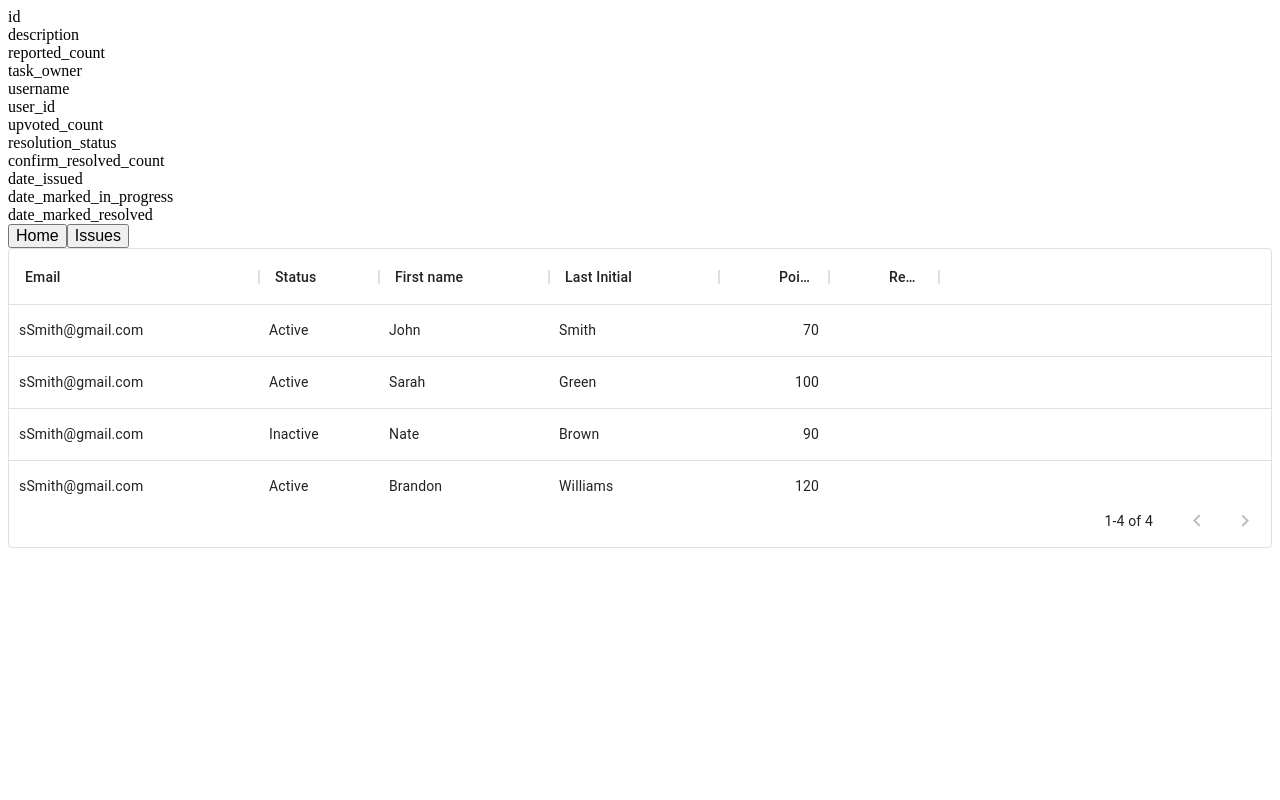
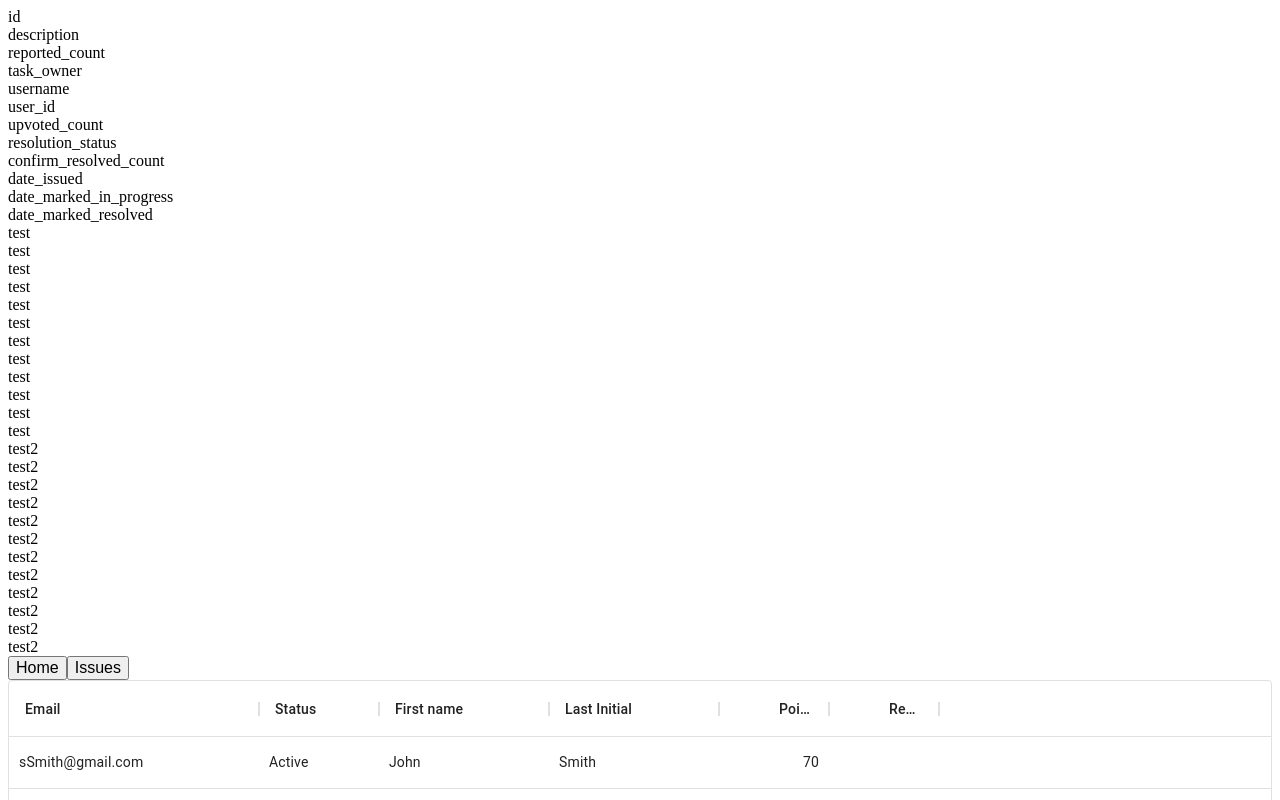
Before and after one commit to HRNYC32-BlueOcean/Gotham-311-Government, a React app: page / in a window 1280 px wide. Shown: the top 800 px of the page. Built offline with nearby package versions, Linux system fonts and the light colour scheme; the HTML template or start-up script is replaced by a standard one.

Commit message:
accordion

```diff
--- a/src/App.js
+++ b/src/App.js
@@ -1,14 +1,14 @@
 import React from 'react';
 import Button from '@material-ui/core/Button';
 import IssuesPage from './components/IssuesPage.jsx';
-import UserData from './components/UserData/UserData.jsx'
+import UserData from './components/UserData/UserData.jsx';
 class App extends React.Component {
   render() {
     const { name } = this.props;
     return (
       <div>
         <IssuesPage />
-        <UserData/>
+        <UserData />
       </div>
     );
   }
--- a/src/components/IssuesEntry.jsx
+++ b/src/components/IssuesEntry.jsx
@@ -1,28 +1,33 @@
 import React, { useState } from 'react';
+import Modal from '@material-ui/core/Modal';
+const IssuesEntry = (props) => {
+  const [open, setOpen] = useState(false);
 
-const IssuesEntry = (props) => {
   const handleClick = (e) => {
-    console.log(e.target.attributes.name.value);
+    setOpen(!open);
     //pop out modal
   };
 
   //make name equal to props.issue.id
-  return (
-    <div className='issue-row' name='1' onClick={(e) => handleClick(e)}>
-      {/* <div className='issue-data'>{props.issue.description}</div>
-      <div className='issue-data'>{props.issue.id}</div>
-      <div className='issue-data'>{props.issue.reported_count}</div>
-      <div className='issue-data'>{props.issue.task_owner}</div>
-      <div className='issue-data'>{props.issue.username}</div>
-      <div className='issue-data'>{props.issue.user_id}</div>
-      <div className='issue-data'>{props.issue.upvoted_count}</div>
-      <div className='issue-data'>{props.issue.resolution_status}</div>
-      <div className='issue-data'>{props.issue.confirm_resolved_count}</div>
-      <div className='issue-data'>{props.issue.date_issued}</div>
-      <div className='issue-data'>{props.issue.date_marked_in_progress}</div>
-      <div className='issue-data'>{props.issue.date_marked_resolved}</div> */}
+  return props.issue ? (
+    <div>
+      <div className="issue-row" onClick={handleClick}>
+        <div className="issue-data">{props.issue.description}</div>
+        <div className="issue-data">{props.issue.id}</div>
+        <div className="issue-data">{props.issue.reported_count}</div>
+        <div className="issue-data">{props.issue.task_owner}</div>
+        <div className="issue-data">{props.issue.username}</div>
+        <div className="issue-data">{props.issue.user_id}</div>
+        <div className="issue-data">{props.issue.upvoted_count}</div>
+        <div className="issue-data">{props.issue.resolution_status}</div>
+        <div className="issue-data">{props.issue.confirm_resolved_count}</div>
+        <div className="issue-data">{props.issue.date_issued}</div>
+        <div className="issue-data">{props.issue.date_marked_in_progress}</div>
+        <div className="issue-data">{props.issue.date_marked_resolved}</div>
+      </div>
+      {open ? <div>RENDER DETAILS</div> : null}
     </div>
-  );
+  ) : null;
 };
 
 export default IssuesEntry;
--- a/src/components/IssuesList.jsx
+++ b/src/components/IssuesList.jsx
@@ -2,25 +2,25 @@ import React, { useState } from 'react';
 import IssuesEntry from './IssuesEntry';
 const IssuesList = (props) => {
   return (
-    <div className='issues-table'>
-      <div className='issues-header issue-row'>
-        <div className='issue-data'>id</div>
-        <div className='issue-data'>description</div>
-        <div className='issue-data'>reported_count</div>
-        <div className='issue-data'>task_owner</div>
-        <div className='issue-data'>username</div>
-        <div className='issue-data'>user_id</div>
-        <div className='issue-data'>upvoted_count</div>
-        <div className='issue-data'>resolution_status</div>
-        <div className='issue-data'>confirm_resolved_count</div>
-        <div className='issue-data'>date_issued</div>
-        <div className='issue-data'>date_marked_in_progress</div>
-        <div className='issue-data'>date_marked_resolved</div>
+    <div className="issues-table">
+      <div className="issues-header issue-row">
+        <div className="issue-data">id</div>
+        <div className="issue-data">description</div>
+        <div className="issue-data">reported_count</div>
+        <div className="issue-data">task_owner</div>
+        <div className="issue-data">username</div>
+        <div className="issue-data">user_id</div>
+        <div className="issue-data">upvoted_count</div>
+        <div className="issue-data">resolution_status</div>
+        <div className="issue-data">confirm_resolved_count</div>
+        <div className="issue-data">date_issued</div>
+        <div className="issue-data">date_marked_in_progress</div>
+        <div className="issue-data">date_marked_resolved</div>
       </div>
       <IssuesEntry />
-      {/* {props.issues.map((issueData) => {
+      {props.issues.map((issueData) => {
         return <IssuesEntry issue={issueData} />;
-      })} */}
+      })}
     </div>
   );
 };
--- a/src/components/IssuesPage.jsx
+++ b/src/components/IssuesPage.jsx
@@ -1,12 +1,41 @@
 import React, { useState } from 'react';
 import IssuesList from './IssuesList';
 const IssuesPage = (props) => {
+  const example = [
+    {
+      description: 'test',
+      id: 'test',
+      reported_count: 'test',
+      task_owner: 'test',
+      username: 'test',
+      user_id: 'test',
+      upvoted_count: 'test',
+      resolution_status: 'test',
+      confirm_resolved_count: 'test',
+      date_issued: 'test',
+      date_marked_in_progress: 'test',
+      date_marked_resolved: 'test',
+    },
+    {
+      description: 'test2',
+      id: 'test2',
+      reported_count: 'test2',
+      task_owner: 'test2',
+      username: 'test2',
+      user_id: 'test2',
+      upvoted_count: 'test2',
+      resolution_status: 'test2',
+      confirm_resolved_count: 'test2',
+      date_issued: 'test2',
+      date_marked_in_progress: 'test2',
+      date_marked_resolved: 'test2',
+    },
+  ];
+
   return (
     <div>
       {/* <Statuses /> */}
-      <IssuesList
-      // issues={props.}
-      />
+      <IssuesList issues={example} />
     </div>
   );
 };
--- /dev/null
+++ b/src/components/styles.css
@@ -0,0 +1,34 @@
+.issues-table {
+  display: flex;
+  flex-flow: column nowrap;
+  font-size: 0.8rem;
+  margin: 0.5rem;
+  line-height: 1.5;
+  flex: 1 1 auto;
+}
+
+.issues-header {
+  display: none;
+  font-weight: 700;
+  background-color: #f2f2f2;
+}
+
+.issue-row {
+  width: 100%;
+  display: flex;
+  flex-flow: row nowrap;
+}
+
+.issue-data {
+  display: flex;
+  flex-flow: row nowrap;
+  flex-grow: 1;
+  flex-basis: 0;
+  padding: 0.5em;
+  word-break: break-word;
+  overflow: hidden;
+  text-overflow: ellipsis;
+  min-width: 0px;
+  white-space: nowrap;
+  border-bottom: 1px solid #d0d0d0;
+}
```
Also changed, not shown: 1 other file (tests, documents, lock files or other folders).
